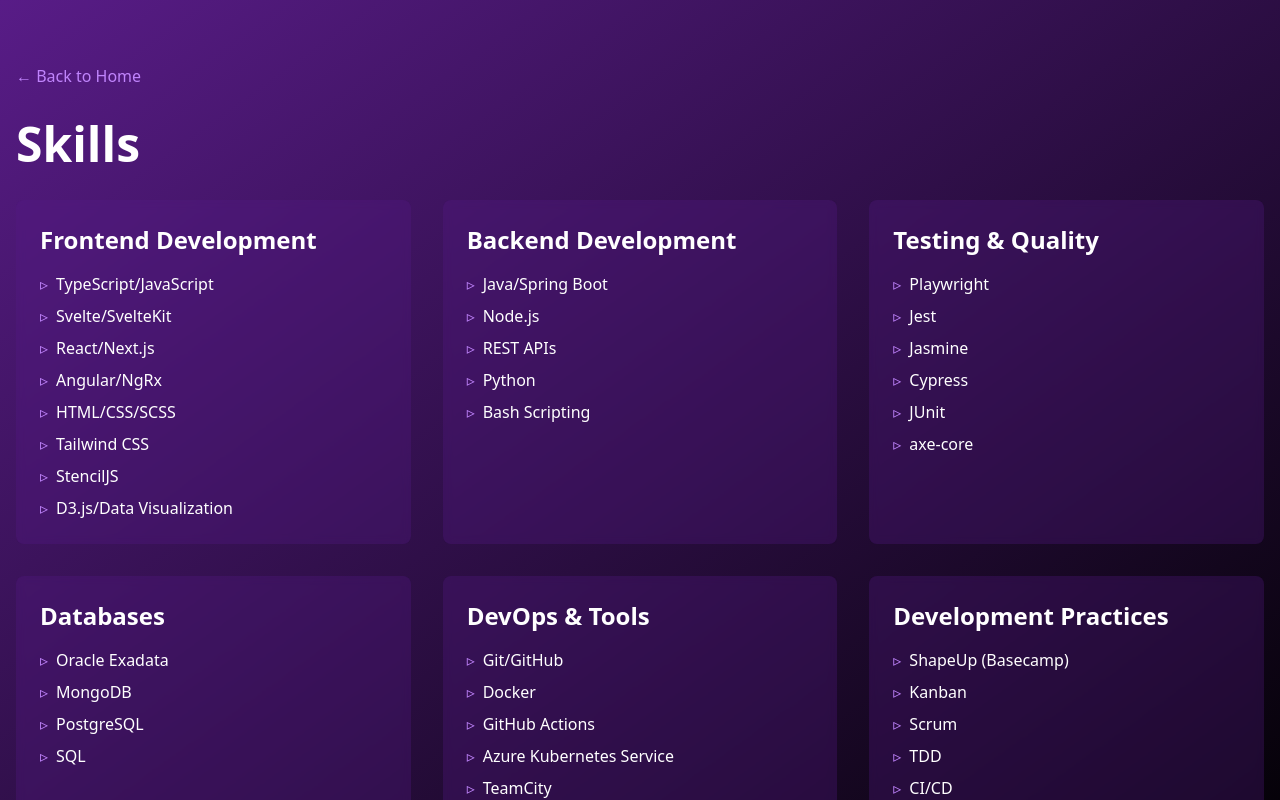
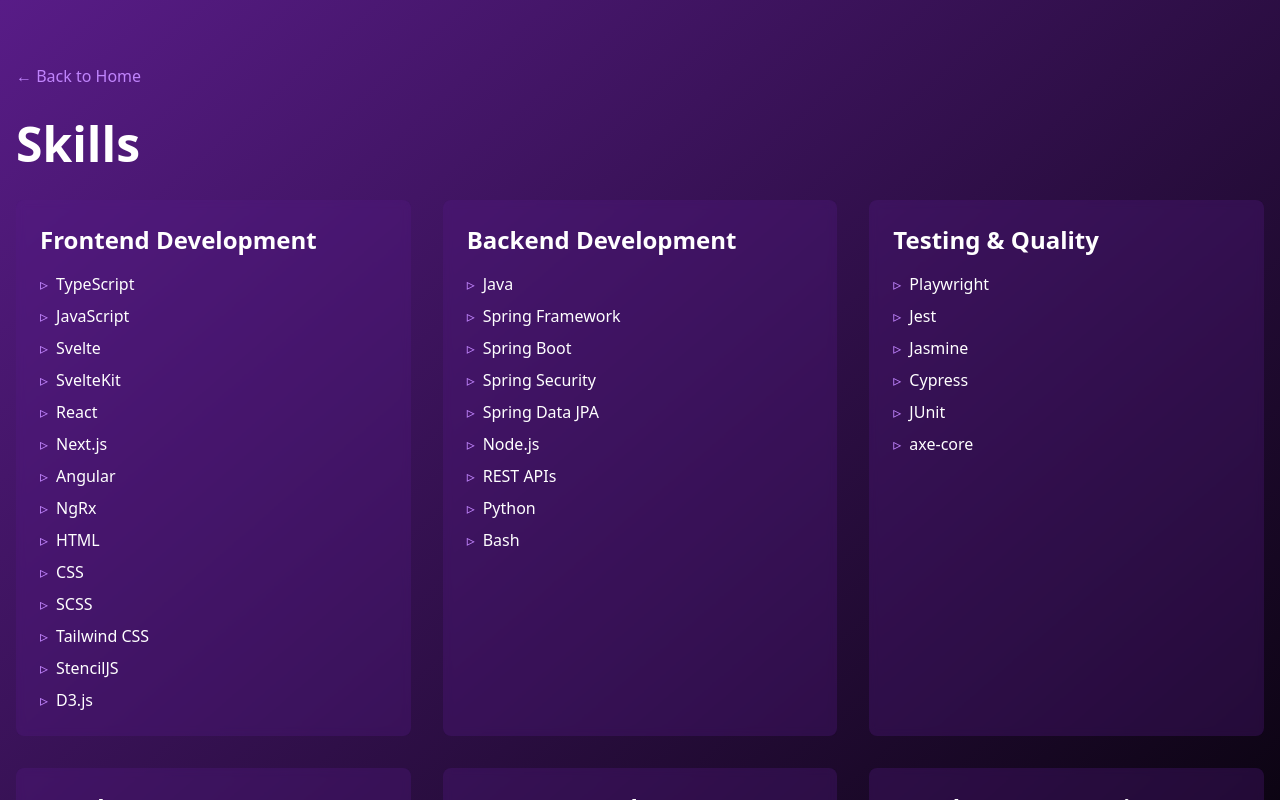
Before and after one commit to tytusplanck/portfolio, a SvelteKit app: page /skills in a window 1280 px wide. Shown: the top 800 px of the page. Built offline with nearby package versions, Linux system fonts and the light colour scheme.

Commit message:
Updated skills

```diff
--- a/src/routes/skills/+page.svelte
+++ b/src/routes/skills/+page.svelte
@@ -13,23 +13,47 @@
         <ul class="space-y-2">
           <li class="flex items-center gap-2">
             <span class="text-purple-400">▹</span>
-            TypeScript/JavaScript
+            TypeScript
           </li>
           <li class="flex items-center gap-2">
             <span class="text-purple-400">▹</span>
-            Svelte/SvelteKit
+            JavaScript
           </li>
           <li class="flex items-center gap-2">
             <span class="text-purple-400">▹</span>
-            React/Next.js
+            Svelte
           </li>
           <li class="flex items-center gap-2">
             <span class="text-purple-400">▹</span>
-            Angular/NgRx
+            SvelteKit
           </li>
           <li class="flex items-center gap-2">
             <span class="text-purple-400">▹</span>
-            HTML/CSS/SCSS
+            React
+          </li>
+          <li class="flex items-center gap-2">
+            <span class="text-purple-400">▹</span>
+            Next.js
+          </li>
+          <li class="flex items-center gap-2">
+            <span class="text-purple-400">▹</span>
+            Angular
+          </li>
+          <li class="flex items-center gap-2">
+            <span class="text-purple-400">▹</span>
+            NgRx
+          </li>
+          <li class="flex items-center gap-2">
+            <span class="text-purple-400">▹</span>
+            HTML
+          </li>
+          <li class="flex items-center gap-2">
+            <span class="text-purple-400">▹</span>
+            CSS
+          </li>
+          <li class="flex items-center gap-2">
+            <span class="text-purple-400">▹</span>
+            SCSS
           </li>
           <li class="flex items-center gap-2">
             <span class="text-purple-400">▹</span>
@@ -41,7 +65,7 @@
           </li>
           <li class="flex items-center gap-2">
             <span class="text-purple-400">▹</span>
-            D3.js/Data Visualization
+            D3.js
           </li>
         </ul>
       </div>
@@ -52,7 +76,23 @@
         <ul class="space-y-2">
           <li class="flex items-center gap-2">
             <span class="text-purple-400">▹</span>
-            Java/Spring Boot
+            Java
+          </li>
+          <li class="flex items-center gap-2">
+            <span class="text-purple-400">▹</span>
+            Spring Framework
+          </li>
+          <li class="flex items-center gap-2">
+            <span class="text-purple-400">▹</span>
+            Spring Boot
+          </li>
+          <li class="flex items-center gap-2">
+            <span class="text-purple-400">▹</span>
+            Spring Security
+          </li>
+          <li class="flex items-center gap-2">
+            <span class="text-purple-400">▹</span>
+            Spring Data JPA
           </li>
           <li class="flex items-center gap-2">
             <span class="text-purple-400">▹</span>
@@ -68,7 +108,7 @@
           </li>
           <li class="flex items-center gap-2">
             <span class="text-purple-400">▹</span>
-            Bash Scripting
+            Bash
           </li>
         </ul>
       </div>
```
